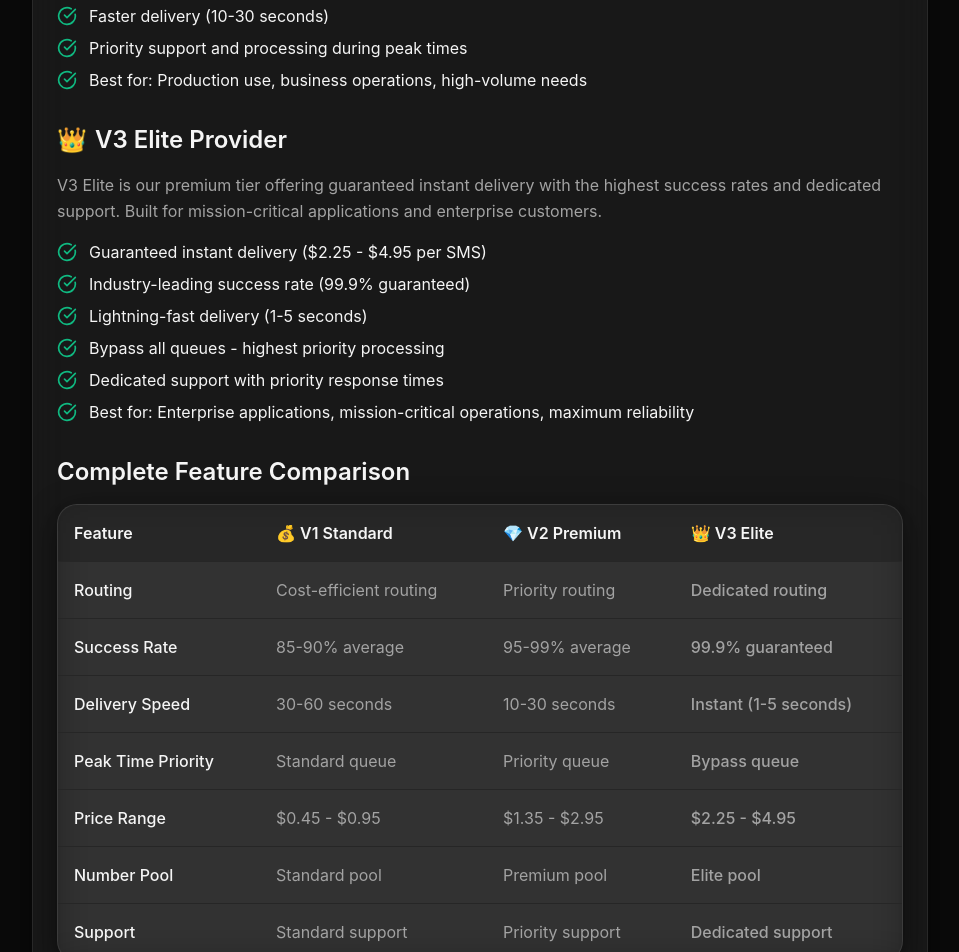
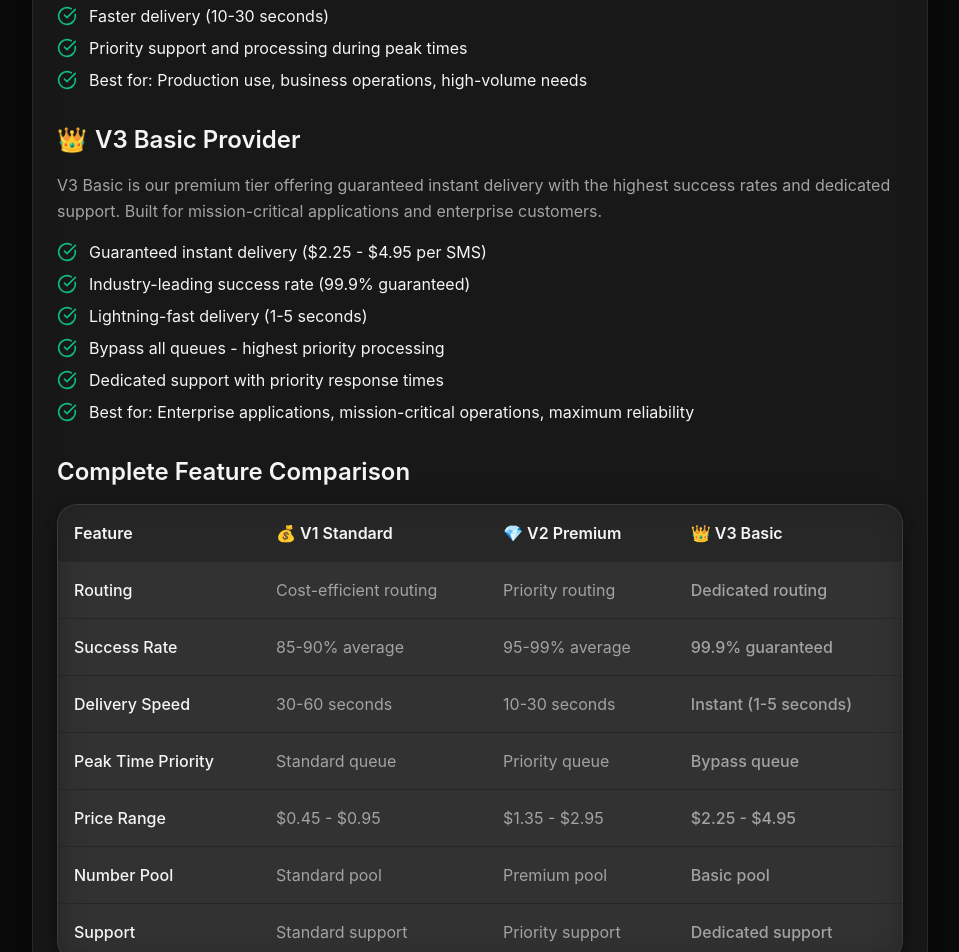
Before and after one commit to Global-Software-Consulting/sms-project, a Next.js app: page /knowledge-base/sms-activation/standard-vs-premium in a window 1280 px wide. Shown: the part 960-1912 px from the top of the page, without its empty margins (160-1119 px from the left). Built offline with nearby package versions, Linux system fonts and the light colour scheme; no server answers; a web font is replaced by a local one.

Commit message:
home screen changes done

```diff
--- a/src/app/(auth)/auth/login/page.tsx
+++ b/src/app/(auth)/auth/login/page.tsx
@@ -146,7 +146,7 @@ export default function Login() {
               <h3 className="font-semibold">New Features</h3>
             </div>
             <p className="text-muted-foreground text-sm">
-              Check out our new V3 Elite providers with 99.9% success rates and
+              Check out our new V3 Basic providers with 99.9% success rates and
               instant delivery!
             </p>
           </div>
--- a/src/app/(dashboard)/dashboard/api/page.tsx
+++ b/src/app/(dashboard)/dashboard/api/page.tsx
@@ -224,9 +224,9 @@ export default function APIAccess() {
       endpoint: 'https://api.smspro.com/v2',
     },
     v3: {
-      name: 'Elite V3',
+      name: 'Basic V3',
       icon: '👑',
-      description: 'Ultimate API access with guaranteed performance',
+      description: 'Budget-friendly API access',
       features: [
         'Unlimited rate limits',
         'Dedicated support',
@@ -381,8 +381,8 @@ export default function APIAccess() {
               </TabsTrigger>
               <TabsTrigger value="v3" className="space-x-1 text-xs sm:space-x-2 sm:text-sm">
                 <span>👑</span>
-                <span className="hidden sm:inline">V3 Elite</span>
-                <span className="sm:hidden">Elite</span>
+                <span className="hidden sm:inline">V3 Basic</span>
+                <span className="sm:hidden">Basic</span>
               </TabsTrigger>
             </TabsList>
 
--- a/src/app/(dashboard)/dashboard/page.tsx
+++ b/src/app/(dashboard)/dashboard/page.tsx
@@ -391,11 +391,14 @@ export default function Dashboard() {
                   </SelectTrigger>
                   <SelectContent>
                     {data.services.length > 0 ? (
-                      data.services.slice(0, 20).map((service) => (
-                        <SelectItem key={service.id} value={service.code}>
-                          {service.name}
-                        </SelectItem>
-                      ))
+                      data.services
+                        .filter((service, index, self) => self.findIndex(s => s.name === service.name) === index)
+                        .slice(0, 20)
+                        .map((service) => (
+                          <SelectItem key={service.id} value={service.code}>
+                            {service.name}
+                          </SelectItem>
+                        ))
                     ) : (
                       <SelectItem value="__empty" disabled>No services available</SelectItem>
                     )}
@@ -452,7 +455,7 @@ export default function Dashboard() {
                   />
                   <div>
                     <Badge className="from-warning bg-gradient-to-r to-amber-500">
-                      👑 Elite V3
+                      👑 Basic V3
                     </Badge>
                     <p className="text-muted-foreground mt-1 text-xs">
                       From $2.50
--- a/src/app/(landing)/api/page.tsx
+++ b/src/app/(landing)/api/page.tsx
@@ -442,10 +442,10 @@ print(response.json())`}</code>
             <Card className="border-warning border-2">
               <CardHeader>
                 <Badge className="bg-warning text-warning-foreground mb-2 w-fit">
-                  👑 V3 Elite
+                  👑 V3 Basic
                 </Badge>
-                <CardTitle className="text-lg">Elite Tier</CardTitle>
-                <CardDescription>Ultimate performance</CardDescription>
+                <CardTitle className="text-lg">Basic Tier</CardTitle>
+                <CardDescription>Budget-friendly option</CardDescription>
               </CardHeader>
               <CardContent>
                 <div className="bg-muted overflow-x-auto rounded-lg p-3 font-mono text-xs">
--- a/src/app/(landing)/knowledge-base/getting-started/page.tsx
+++ b/src/app/(landing)/knowledge-base/getting-started/page.tsx
@@ -52,7 +52,7 @@ export default function GettingStartedArticle() {
         'Favorites: Save your frequently used services for quick access',
         'Orders: Track your order history and active numbers',
         'Wallet: Manage your balance, add funds, and view transactions',
-        'Membership: Upgrade to Pro or Elite for better rates and features',
+        'Membership: Upgrade to Pro or VIP for better rates and features',
         'Reviews: Earn rewards by reviewing your activation experience',
         'API: Access developer tools and integration documentation',
         'Referrals: Invite friends and earn commissions',
--- a/src/app/(landing)/knowledge-base/sms-activation/standard-vs-premium/page.tsx
+++ b/src/app/(landing)/knowledge-base/sms-activation/standard-vs-premium/page.tsx
@@ -39,7 +39,7 @@ export default function StandardVsPremium() {
       feature: 'Number Pool',
       v1: 'Standard pool',
       v2: 'Premium pool',
-      v3: 'Elite pool',
+      v3: 'Basic pool',
     },
     {
       feature: 'Support',
@@ -90,7 +90,7 @@ export default function StandardVsPremium() {
               <div>
                 <p className="mb-4 text-lg leading-relaxed">
                   Our platform offers three provider tiers: V1 Standard, V2
-                  Premium, and V3 Elite. Each tier is designed for different use
+                  Premium, and V3 Basic. Each tier is designed for different use
                   cases and offers varying levels of performance, reliability,
                   and support.
                 </p>
@@ -174,13 +174,13 @@ export default function StandardVsPremium() {
                 </ul>
               </div>
 
-              {/* V3 Elite Provider */}
+              {/* V3 Basic Provider */}
               <div>
                 <h2 className="mb-4 flex items-center gap-2 text-2xl font-semibold">
-                  <span className="text-2xl">👑</span> V3 Elite Provider
+                  <span className="text-2xl">👑</span> V3 Basic Provider
                 </h2>
                 <p className="text-muted-foreground mb-4 leading-relaxed">
-                  V3 Elite is our premium tier offering guaranteed instant
+                  V3 Basic is our premium tier offering guaranteed instant
                   delivery with the highest success rates and dedicated support.
                   Built for mission-critical applications and enterprise
                   customers.
@@ -240,7 +240,7 @@ export default function StandardVsPremium() {
                             💎 V2 Premium
                           </th>
                           <th className="p-4 text-left font-semibold">
-                            👑 V3 Elite
+                            👑 V3 Basic
                           </th>
                         </tr>
                       </thead>
--- a/src/app/(landing)/page.tsx
+++ b/src/app/(landing)/page.tsx
@@ -131,7 +131,7 @@ export default function Home() {
       icon: Globe,
       title: 'Multiple Providers',
       description:
-        'Choose from V1 Standard, V2 Premium, or V3 Elite providers based on your needs',
+        'Choose from V1 Standard, V2 Premium, or V3 Basic providers based on your needs',
     },
     {
       icon: Sparkles,
@@ -231,7 +231,7 @@ export default function Home() {
               Choose Your Provider Type
             </h2>
             <p className="text-muted-foreground text-base sm:text-lg">
-              Select from Standard, Premium, or Elite providers based on your
+              Select from Standard, Premium, or Basic providers based on your
               needs
             </p>
           </div>
@@ -324,16 +324,16 @@ export default function Home() {
               </CardContent>
             </Card>
 
-            {/* Elite V3 */}
+            {/* Basic V3 */}
             <Card className="border-warning relative overflow-hidden border-2">
               <div className="bg-warning text-warning-foreground absolute top-0 right-0 px-3 py-1 text-xs font-semibold">
                 BEST
               </div>
               <CardHeader>
                 <Badge className="from-warning mb-2 w-fit bg-gradient-to-r to-amber-500">
-                  👑 Elite V3
+                  👑 Basic V3
                 </Badge>
-                <CardTitle className="text-xl">Elite Activation</CardTitle>
+                <CardTitle className="text-xl">Basic Activation</CardTitle>
                 <CardDescription>
                   Ultimate tier with guaranteed delivery
                 </CardDescription>
@@ -355,7 +355,7 @@ export default function Home() {
                   <div className="flex items-center space-x-2">
                     <CheckCircle2 className="text-warning h-5 w-5" />
                     <span className="text-sm font-semibold">
-                      Elite providers only
+                      Basic providers only
                     </span>
                   </div>
                   <div className="flex items-center space-x-2">
--- a/src/app/(landing)/payment-policy/page.tsx
+++ b/src/app/(landing)/payment-policy/page.tsx
@@ -70,7 +70,7 @@ export default function PaymentPolicy() {
               service and country)
             </li>
             <li>
-              <strong>V3 Elite:</strong> $2.25 - $4.95 per SMS (varies by
+              <strong>V3 Basic:</strong> $2.25 - $4.95 per SMS (varies by
               service and country)
             </li>
             <li>
--- a/src/app/(landing)/pricing/page.tsx
+++ b/src/app/(landing)/pricing/page.tsx
@@ -100,7 +100,7 @@ export default function Pricing() {
     },
     {
       id: 'v3',
-      name: 'Elite V3',
+      name: 'Basic V3',
       badge: '👑 Ultimate',
       tagline: 'Guaranteed delivery, maximum speed',
       priceRange: '$1.50 - $5.00',
@@ -109,7 +109,7 @@ export default function Pricing() {
         '99.9% success rate',
         'Absolute maximum priority',
         'Dedicated elite support',
-        'Elite-only providers',
+        'Basic-tier providers',
         'Smart routing algorithm',
         'Extended SMS retention',
       ],
--- a/src/app/(landing)/terms/page.tsx
+++ b/src/app/(landing)/terms/page.tsx
@@ -38,7 +38,7 @@ export default function Terms() {
             <li>V1 Standard - Cost-effective SMS verification</li>
             <li>V2 Premium - Fast delivery with high success rates</li>
             <li>
-              V3 Elite - Guaranteed instant delivery with dedicated support
+              V3 Basic - Guaranteed instant delivery with dedicated support
             </li>
           </ul>
         </CardContent>
```
